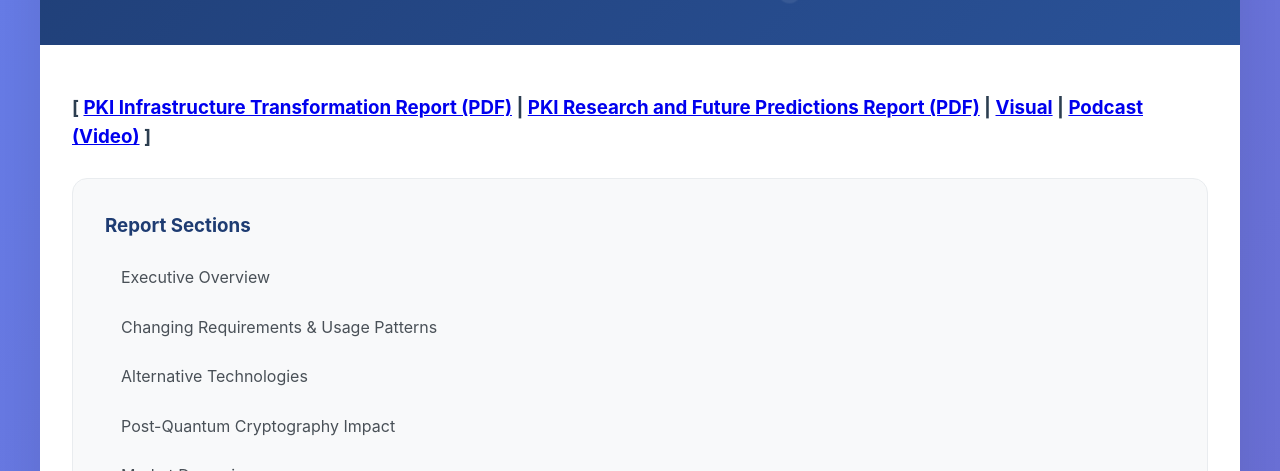
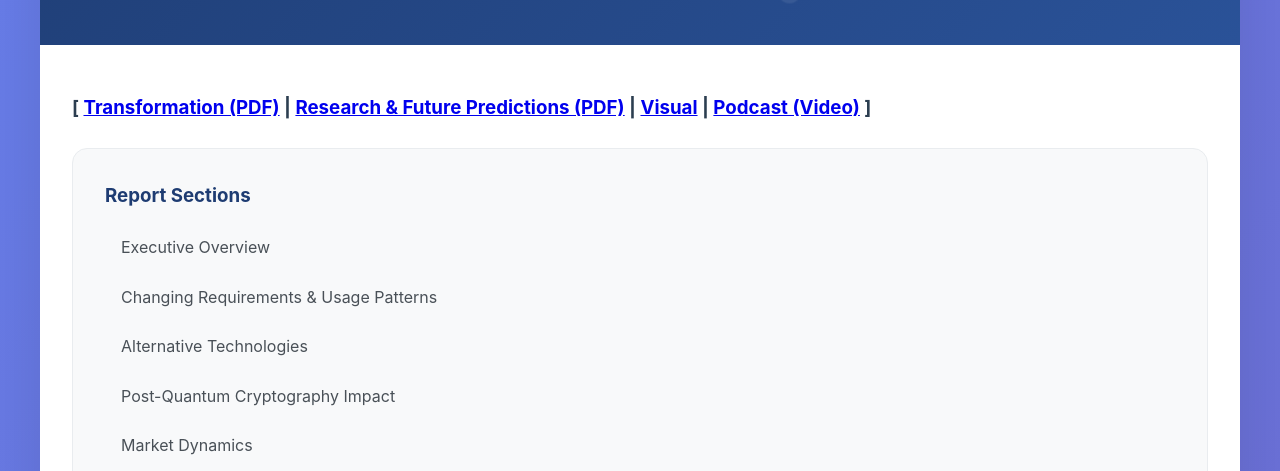
Before and after one commit to aka6an/pki, a plain HTML site: page index.html in a window 1280 px wide. Shown: the part 329-800 px from the top of the page. Drawn offline with Linux system fonts and the light colour scheme.

Commit message:
Update index.html

```diff
--- a/index.html
+++ b/index.html
@@ -356,7 +356,7 @@
 
         <main class="content">
 		<div class="lnk">
-			<h3>[ <a href="https://bit.ly/bit.ly/3HJKXt7">PKI Infrastructure Transformation Report (PDF)</a> | <a href="https://bit.ly/bit.ly/bit.ly/41KUxTo">PKI Research and Future Predictions Report (PDF)</a> | <a href="rpt.html">Visual</a> | <a href="https://bit.ly/bit.ly/bit.ly/41KUxTo">Podcast (Video)</a> ]</h3>
+			<h3>[ <a href="https://bit.ly/3HJKXt7">Transformation (PDF)</a> | <a href="https://bit.ly/41KUxTo">Research & Future Predictions (PDF)</a> | <a href="rpt.html">Visual</a> | <a href="https://bit.ly/41KUxTo">Podcast (Video)</a> ]</h3>
 			<br>
         </div>
 
```
